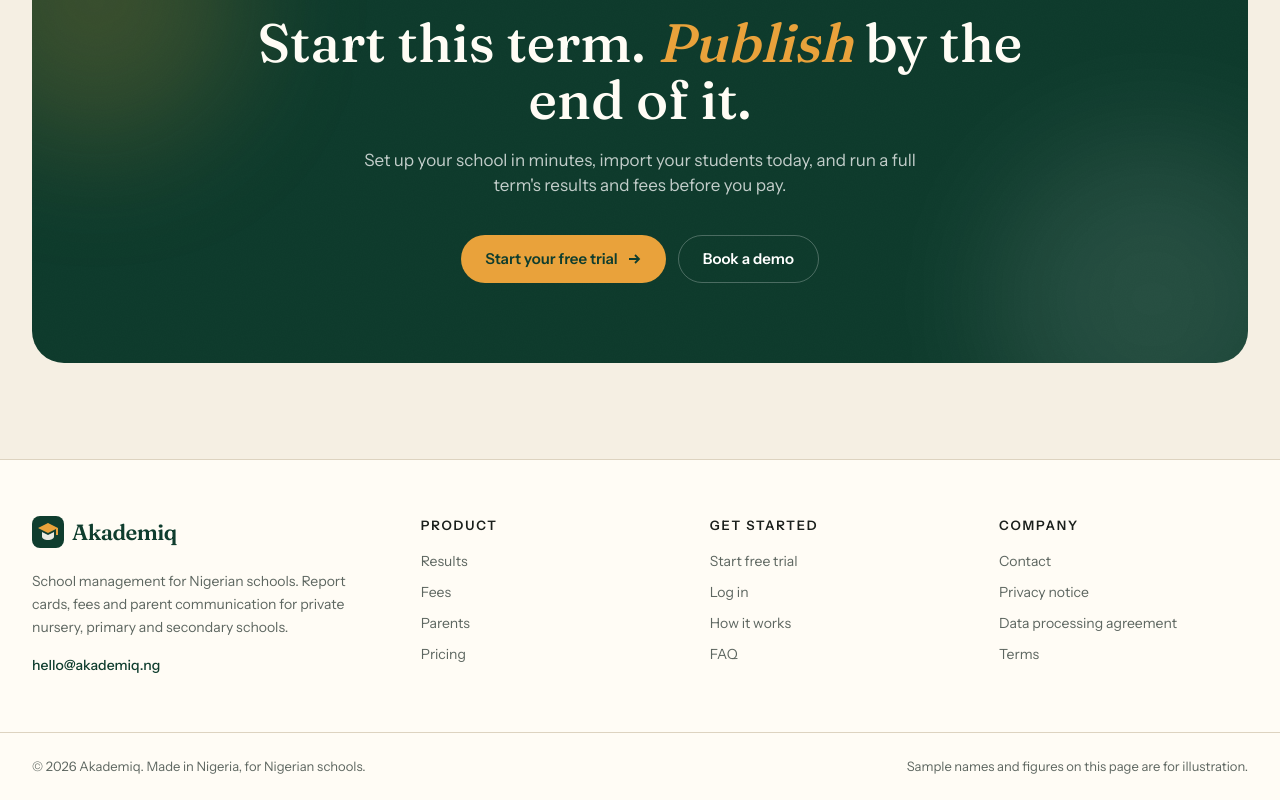
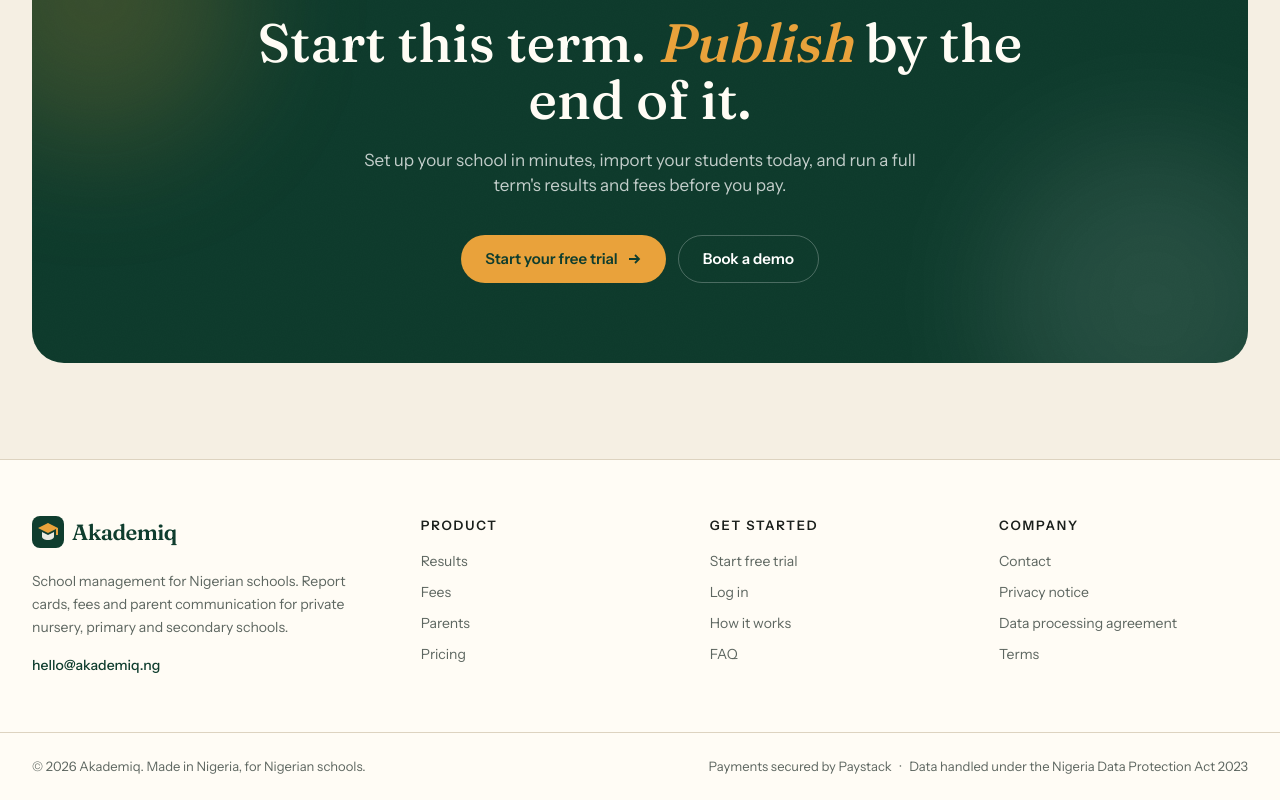
Before and after one commit to Ademic2022/sms-client, a Next.js app: page / in a window 1280 px wide. Shown: the part 7573-8373 px from the top of the page. Built offline with nearby package versions, Linux system fonts and the light colour scheme; no server answers.

Commit message:
feat: update footer to include payment and data protection information

```diff
--- a/src/components/landing/Landing.tsx
+++ b/src/components/landing/Landing.tsx
@@ -498,7 +498,11 @@ function Footer() {
       <div className="border-t border-[var(--lp-rule)]">
         <div className="mx-auto flex max-w-7xl flex-col gap-2 px-5 py-6 text-[13px] text-[var(--lp-muted)] sm:flex-row sm:items-center sm:justify-between sm:px-8">
           <span>© {new Date().getFullYear()} {SITE.name}. Made in Nigeria, for Nigerian schools.</span>
-          <span>Sample names and figures on this page are for illustration.</span>
+          <span className="flex flex-col gap-1 sm:flex-row sm:items-center sm:gap-2">
+            <span>Payments secured by Paystack</span>
+            <span aria-hidden className="hidden sm:inline">·</span>
+            <span>Data handled under the Nigeria Data Protection Act 2023</span>
+          </span>
         </div>
       </div>
     </footer>
```
